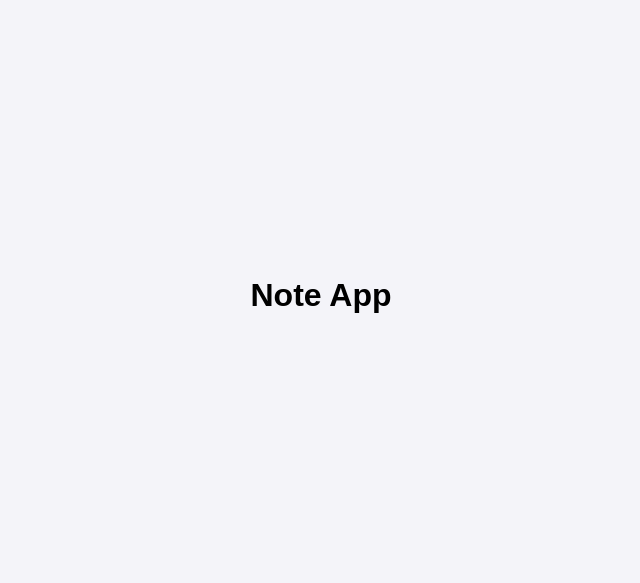
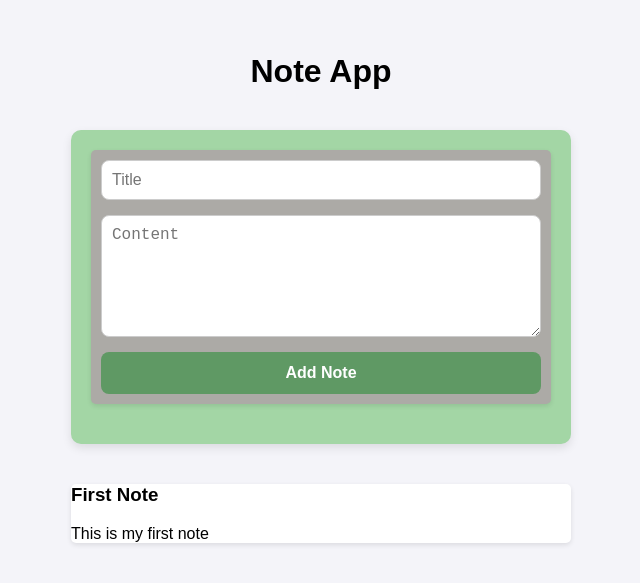
Before and after one commit to SkillBrain-com/Exam-fe-06-03-2025, a React (Create React App) app: page /pages/andreea-cirstea in a window 1280 px wide. Before the commit this address had no page. Shown: the part 105-688 px from the top of the page, without its empty margins (319-959 px from the left). Built offline with nearby package versions, Linux system fonts and the light colour scheme.

Commit message:
andreea-cirstea

```diff
--- a/src/App.js
+++ b/src/App.js
@@ -1,5 +1,6 @@
 import React from "react";
 import MentorNotes from "./pages/mentor/AddNotes";
+import AddNotes from "./pages/andreea-cirstea/AddNotes.js";
 import { BrowserRouter as Router, Route, Routes } from "react-router-dom";
 import "./App.css";
 
@@ -10,6 +11,7 @@ function App() {
         <h1>Note App</h1>
         <Routes>
           <Route path='/' element={<MentorNotes />} />
+          <Route path='/pages/andreea-cirstea' element={<AddNotes />} />
           {/* Add your route here */}
         </Routes>
       </div>
--- /dev/null
+++ b/src/pages/andreea-cirstea/AddNote.js
@@ -0,0 +1,50 @@
+import React, { useState } from "react";
+import NoteCard from "../../components/NoteCard.js";
+import AddNotes from "./AddNotes.js";
+
+function AddNote()  {
+  const [notes, setNotes] = useState([]);
+  const [title, setTitle] = useState("");
+  const [content, setContent] = useState("");
+
+  const handleSubmit = (e) => {
+    e.preventDefault();
+    if (title.trim() && content.trim()) {
+      setNotes([...notes, { title, content }]);
+      setTitle("");
+      setContent("");
+    }
+  };
+
+  return (
+   <div style= {{maxWidth: "600px", margin: "40px auto", padding: "20px", borderRadius: "10px", boxShadow: "0px 4px 10px rgba(0,0,0,0.1)", background: "#A3D6A5"}}>
+      <form onSubmit={handleSubmit} className='add-note-form' style={{display: "flex", flexDirection: "column", gap: "15px", color: "ccc", background: "#ACAAA6" }}>
+        <input
+          className='title-input'
+          type='text'
+          placeholder='Title'
+          value={title}
+          onChange={(e) => setTitle(e.target.value)}
+          style={{ padding: "10px", borderRadius: "8px", border: "1px solid #ccc", fontSize: "16px"}}
+        />
+        <textarea
+          className='content-input'
+          placeholder='Content'
+          value={content}
+          onChange={(e) => setContent(e.target.value)}
+          style={{ padding: "10px", borderRadius: "8px", border: "1px solid #ccc", fontSize: "16px", minHeight: "100px"}}
+        />
+        <button className='submit-button' type='submit' style={{ padding: "12px", borderRadius: "8px", border: "none", fontWeight: "bold", background: "#5F9964", color: "white", fontSize: "16px", cursor: "hand"}}>
+          Add Note
+        </button>
+      </form>
+      <div className='note-list' style = {{ marginTop: "20px"}}>
+        {notes.map((note, index) => (
+          <NoteCard key={index} title={note.title} content={note.content} />
+        ))}
+      </div>
+    </div>
+  );
+}
+
+export default AddNote;
--- /dev/null
+++ b/src/pages/andreea-cirstea/AddNotes.js
@@ -0,0 +1,19 @@
+import React from "react";
+import AddNote from "./AddNote";
+import NoteCard from "../../components/NoteCard";
+
+const initialNote = {
+  title: "First Note",
+  content: "This is my first note",
+};
+
+function AddNotes() {
+  return (
+    <div>
+      <AddNote />
+      <NoteCard title={initialNote.title} content={initialNote.content} />
+    </div>
+  );
+}
+
+export default AddNotes;
```
